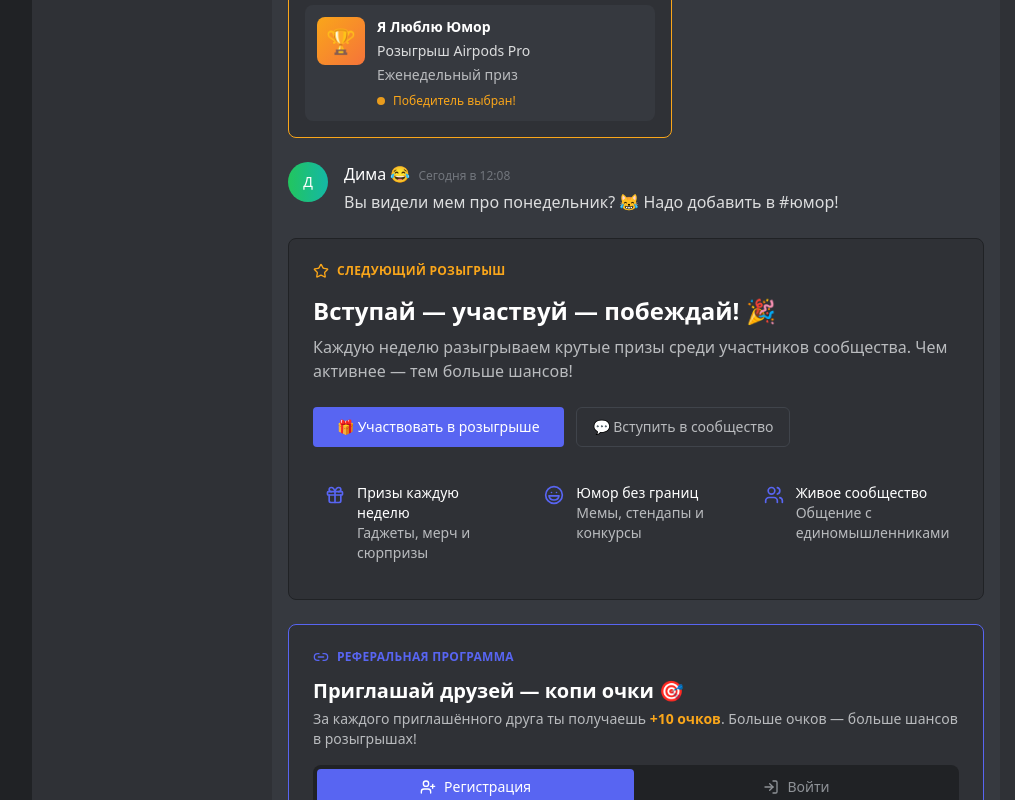
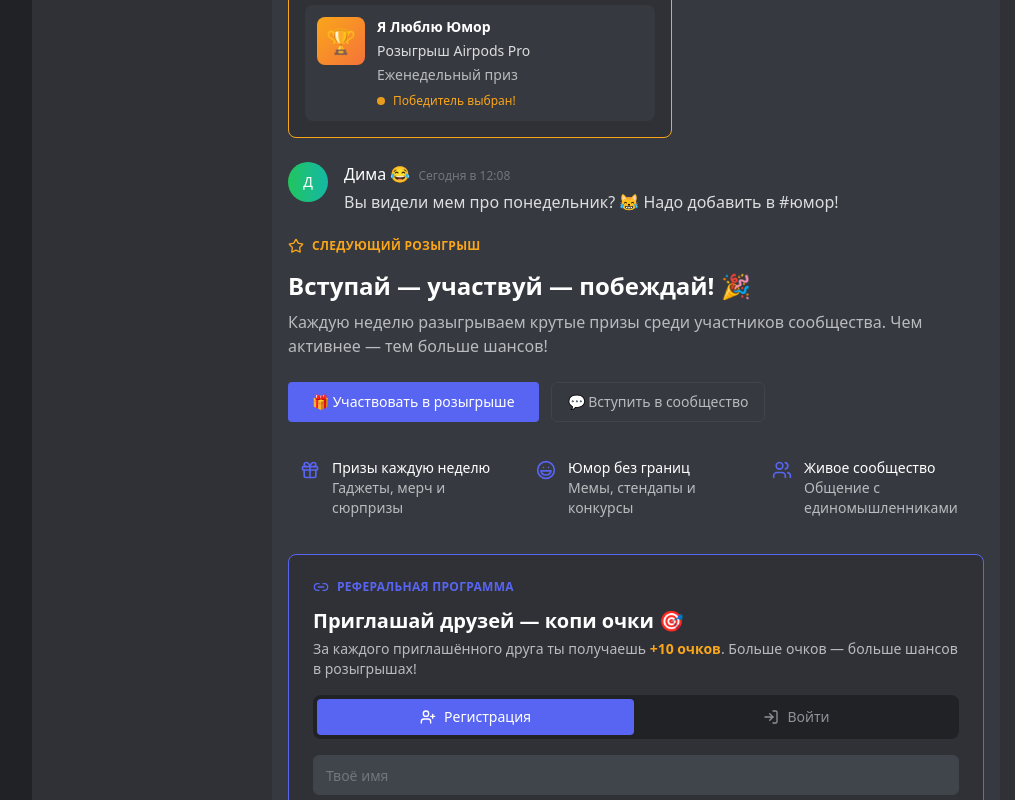
Before and after one commit to pr-poehali-dev/moonlight-adventure-2, a React (Vite) app: page / in a window 1280 px wide. Shown: the part 652-1452 px from the top of the page, without its empty margins (40-1055 px from the left). Built offline with nearby package versions, Linux system fonts and the light colour scheme.

Commit message:
Update 1 component

```diff
--- a/src/components/ChatArea.tsx
+++ b/src/components/ChatArea.tsx
@@ -138,7 +138,7 @@ const ChatArea = ({ setMobileSidebarOpen }: Props) => (
       </div>
 
       {/* CTA блок */}
-      <div className="bg-[#2f3136] border border-[#202225] rounded-lg p-4 sm:p-6">
+      <div className="">
         <div className="flex items-center gap-2 text-[#faa61a] text-xs font-semibold uppercase tracking-wide mb-3 sm:mb-4">
           <Star className="w-4 h-4" />
           <span>Следующий розыгрыш</span>
```
